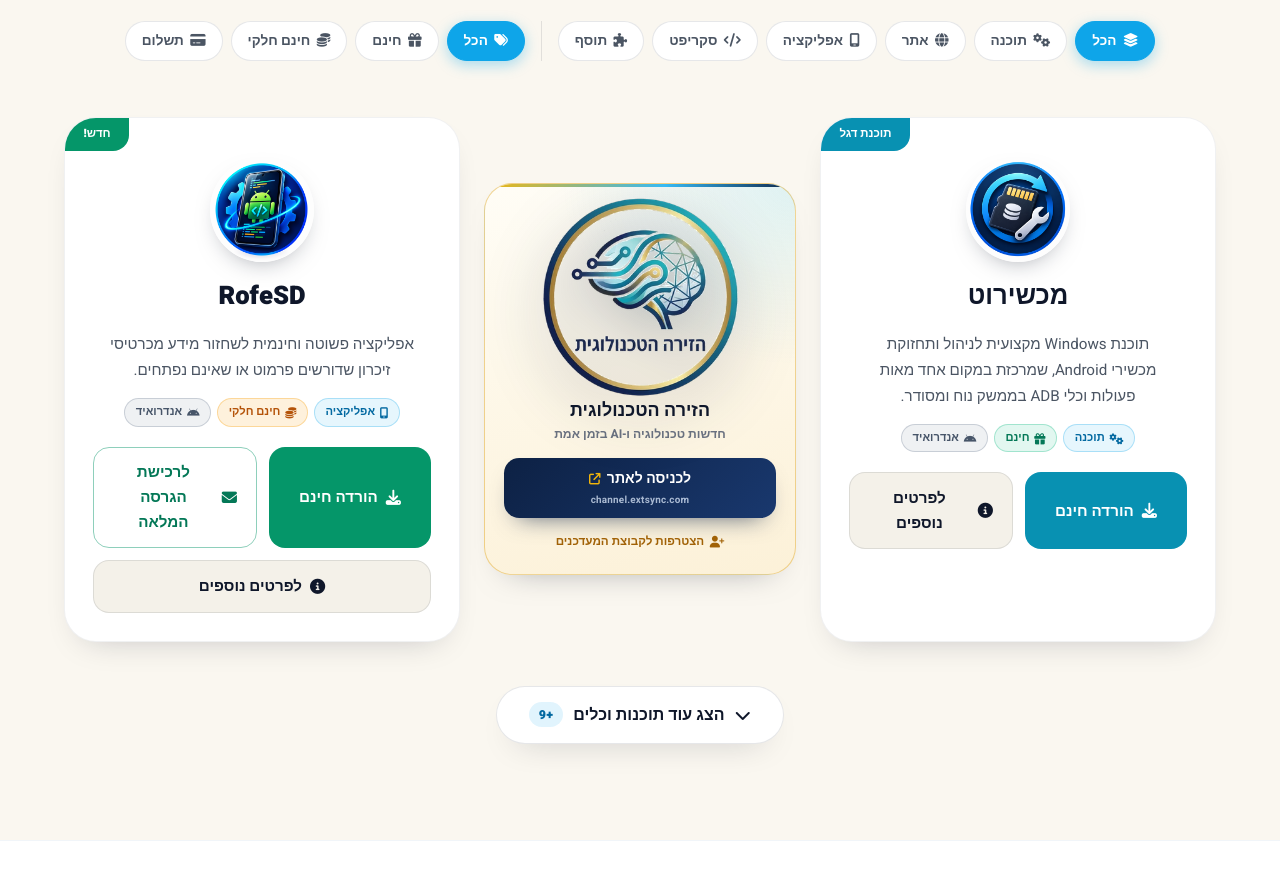
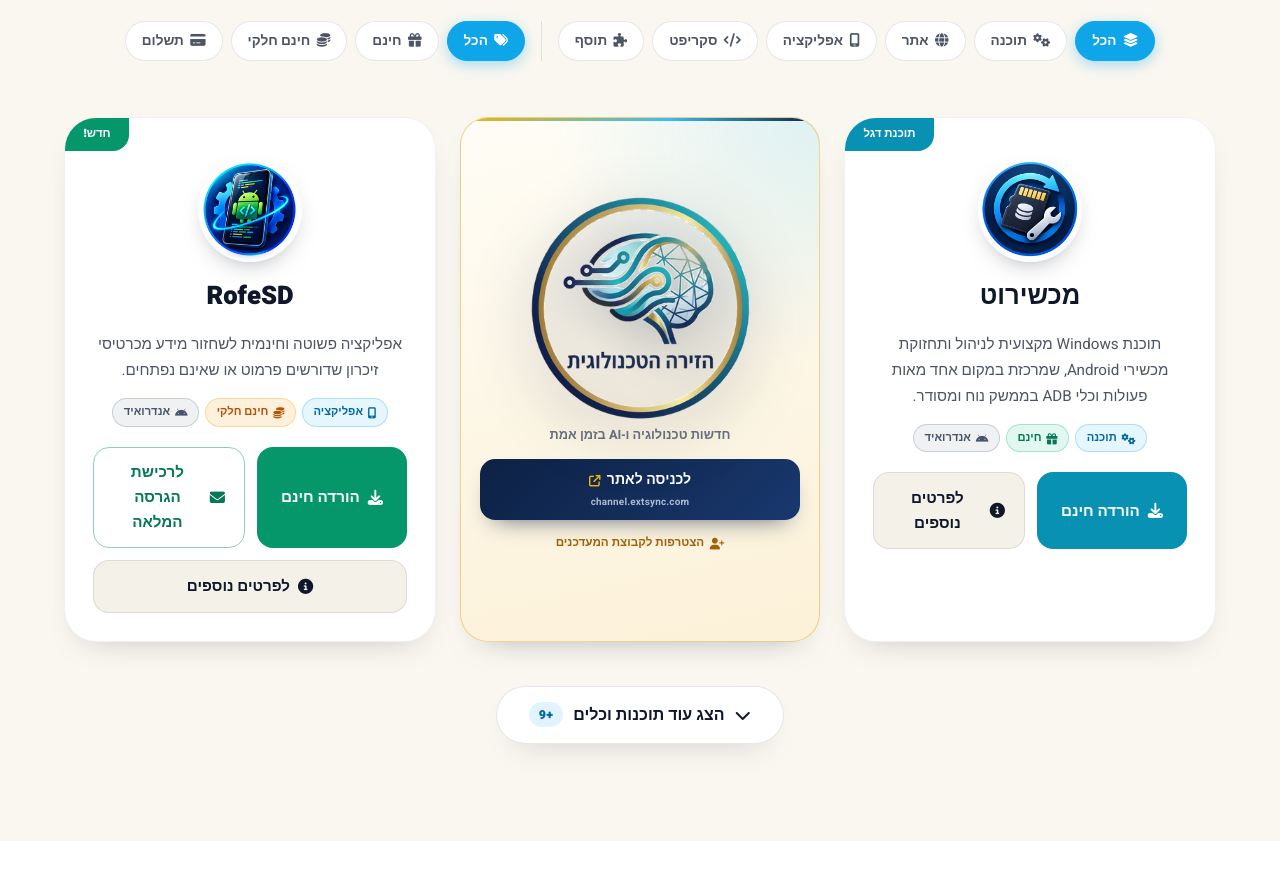
Before and after one commit to shlomoraviv/Raviv-Digital, a plain HTML site: page index.html in a window 1280 px wide. Shown: the part 4899-5778 px from the top of the page. Drawn offline with nearby package versions, Linux system fonts and the light colour scheme.

Commit message:
הגדלת באנר הזירה הטכנולוגית: לוגו כ-224px, פריסה בגובה הכרטיסים והסרת כותרת כפולה

```diff
--- a/index.html
+++ b/index.html
@@ -178,6 +178,7 @@
             display: flex;
             flex-direction: column;
             justify-content: center;
+            align-self: center;
             gap: 0.9rem;
             width: 100%;
             padding: 1.5rem 1.15rem 1.35rem;
@@ -312,7 +313,10 @@
 
         @media (max-width: 767px) {
             .ta-strip-head {
+                flex-direction: column;
                 justify-content: center;
+                text-align: center;
+                gap: 0.5rem;
             }
         }
 
@@ -345,16 +349,17 @@
             }
         }
 
-        @media (min-width: 1024px) {
+        @media (min-width: 1000px) {
             .ta-strip {
-                width: 19.5rem;
+                align-self: stretch;
+                width: 21rem;
                 padding: 1.5rem 1.2rem 1.4rem;
                 gap: 0.9rem;
             }
 
             .ta-strip-logo {
-                width: 12.5rem;
-                height: 12.5rem;
+                width: 13rem;
+                height: 13rem;
                 margin: -0.7rem 0 -0.4rem;
             }
 
@@ -365,6 +370,38 @@
             .ta-strip-sub {
                 font-size: 0.76rem;
             }
+        }
+
+        @media (min-width: 1152px) {
+            .ta-strip {
+                width: 22.5rem;
+            }
+
+            .ta-strip-logo {
+                width: 14rem;
+                height: 14rem;
+            }
+
+            .ta-strip-title {
+                font-size: 1.2rem;
+            }
+
+            .ta-strip-sub {
+                font-size: 0.8rem;
+            }
+        }
+
+        /* שם האתר כבר מופיע בלוגו — הכותרת נשמרת לקוראי מסך בלבד */
+        .ta-strip-title {
+            position: absolute;
+            width: 1px;
+            height: 1px;
+            padding: 0;
+            margin: -1px;
+            overflow: hidden;
+            clip: rect(0 0 0 0);
+            white-space: nowrap;
+            border: 0;
         }
 
         @media (prefers-reduced-motion: reduce) {
@@ -1852,7 +1889,7 @@
                 </article>
 
                 <!-- באנר הזירה הטכנולוגית — בין שני הפרויקטים -->
-                <aside id="tech-arena" class="ta-strip self-center" aria-labelledby="tech-arena-title">
+                <aside id="tech-arena" class="ta-strip" aria-labelledby="tech-arena-title">
                     <div class="ta-strip-head">
                         <img src="arena-logo.png" alt="לוגו הזירה הטכנולוגית" class="ta-strip-logo" loading="lazy" draggable="false">
                         <div>
```
